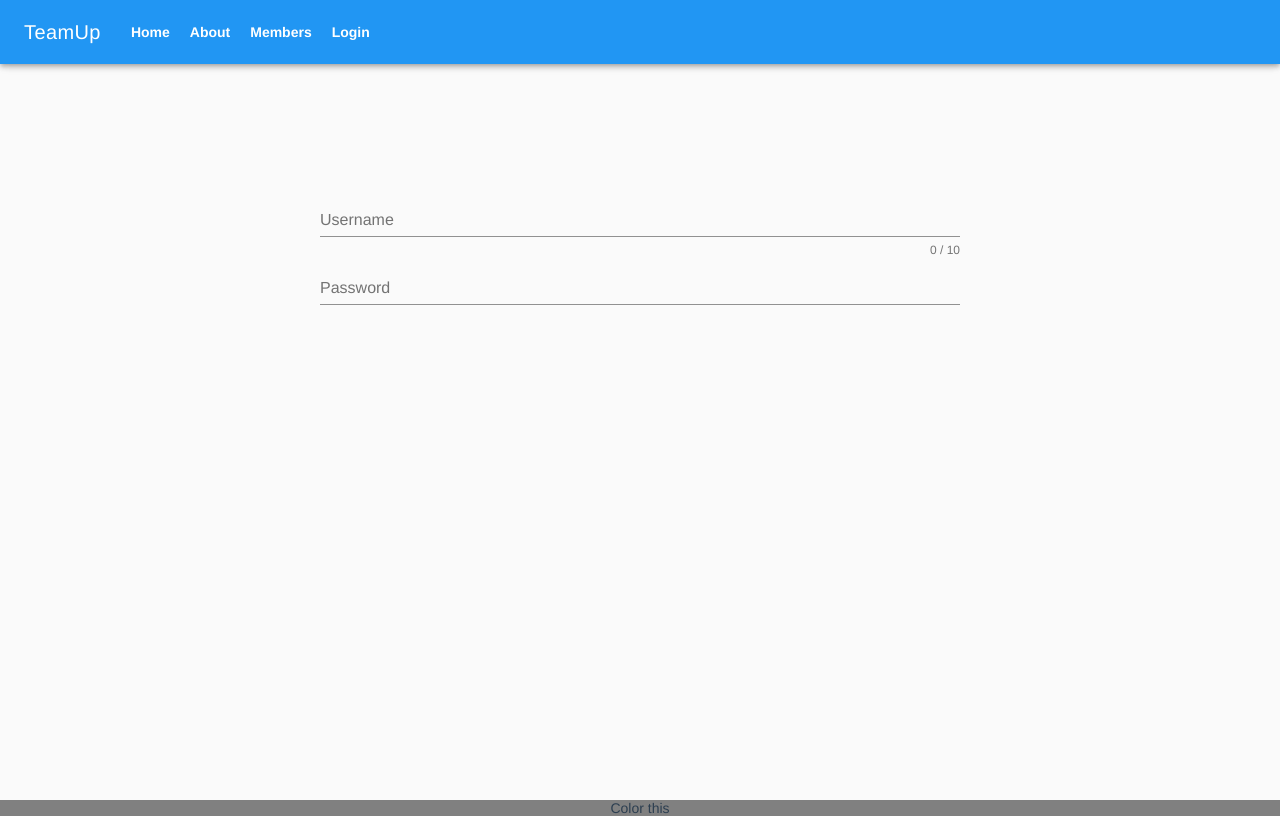
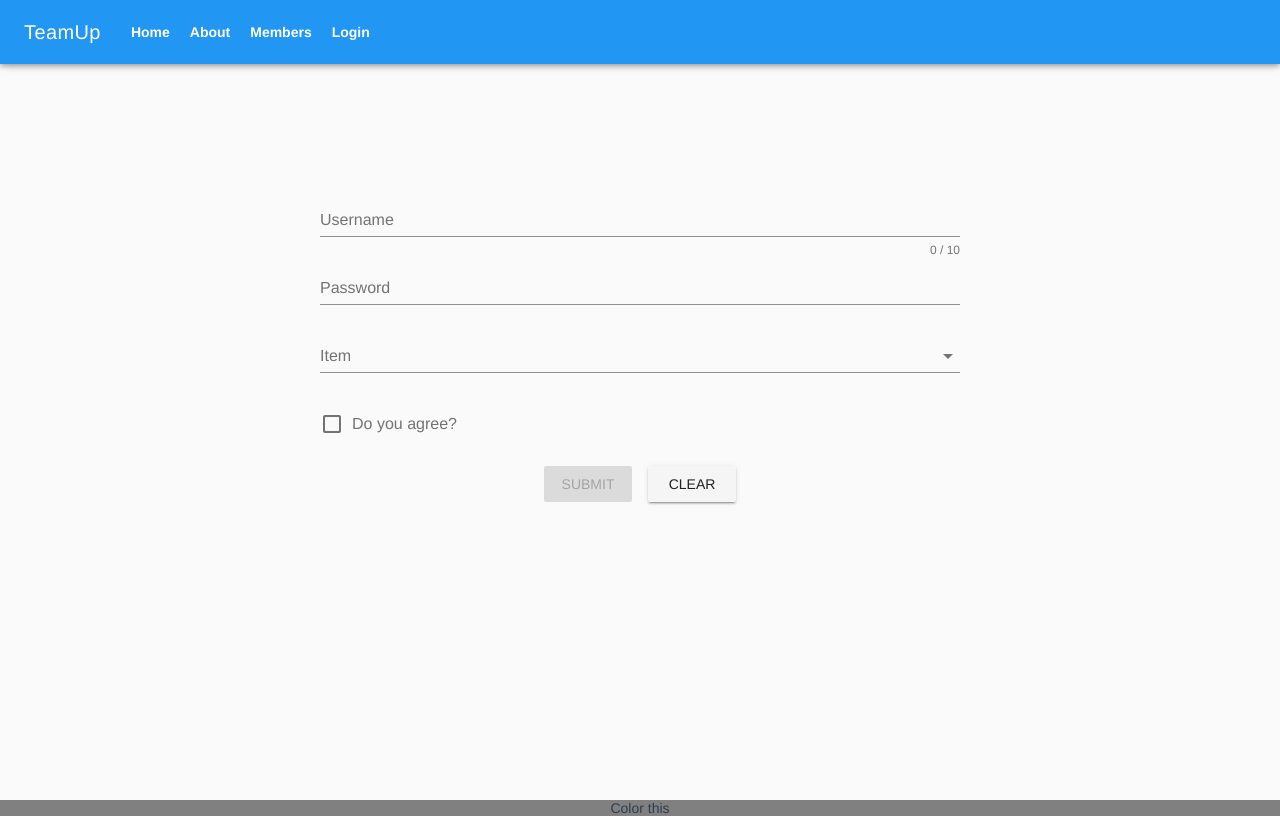
Before and after one commit to jamesdesigns/james-final-vue, a Vue app: page /#/login in a window 1280 px wide. Built offline with nearby package versions, Linux system fonts and the light colour scheme; what vue-draggable would draw is missing.

Commit message:
Changes to the members page

```diff
--- a/src/components/HelloWorld.vue
+++ b/src/components/HelloWorld.vue
@@ -2,8 +2,8 @@
   <div class="hello">
     <h1>{{ msg }}</h1>
     <p>
-      Now you have the opportunity to choose who you want to work with.<br>
-      Just select any team member that best fits your team and get it approved in minutes.
+      You now have the opportunity to choose who you want on your new team. Create two options. Your first option may or may not be rejected from the people you selected.
+      Just select any team member that best fits your ideal team and get it approved from each member in minutes.
     </p>
 
       <div v-drag-and-drop:options="options" class="drag-wrapper">
@@ -59,6 +59,7 @@ a {
 .drag-wrapper {
   display: flex;
   justify-content: center;
+  margin-top:2%;
 }
 
 ul {
@@ -72,8 +73,8 @@ ul {
   overflow-y:auto;
   border:2px solid #888;
   border-radius:0.2em;
-  background:#8adccc;
-  color:#555;
+  background:#ffad33;
+  color:#000;
   margin-right: 20px;
 }
 
@@ -131,4 +132,5 @@ li[aria-grabbed="true"]
     animation-duration: 0.5s;
     animation-name: nodeInserted;
 }
+
 </style>
--- a/src/views/About.vue
+++ b/src/views/About.vue
@@ -1,7 +1,8 @@
 <template>
   <div class="about">
     <h1>How TeamUp Works</h1>
-    <p>Select who you want to join your team. Select all the members that might benefit you and your new team.</p>
+    <p>Search for individuals who you would like to join your team. Select all the members that might benefit you and your new team. Once you have selected your ideal team, click approve and each hand picked member will either approve or disapprove your request.</p>
+
   </div>
 </template>
 <script>
@@ -13,4 +14,9 @@ h1 {
   color: #000;
   margin-top: 10%;
 }
+p {
+  width: 50%;
+  text-align: left;
+  margin:0 auto;
+}
 </style>
--- a/src/views/Login.vue
+++ b/src/views/Login.vue
@@ -1,7 +1,7 @@
 <template>
 <div>
-<v-form v-model="valid">
-    <v-flex xs12 sm6 offset-sm3>
+ <v-form ref="form" v-model="valid" lazy-validation>
+       <v-flex xs12 sm6 offset-sm3>
     <v-text-field
       v-model="username"
       :rules="nameRules"
@@ -15,9 +15,32 @@
       label="Password"
       required
     ></v-text-field>
-    </v-flex>
+    <v-select
+      v-model="select"
+      :items="items"
+      :rules="[v => !!v || 'Item is required']"
+      label="Item"
+      required
+    ></v-select>
+    <v-checkbox
+      v-model="checkbox"
+      :rules="[v => !!v || 'You must agree to continue!']"
+      label="Do you agree?"
+      required
+    ></v-checkbox>
+
+    <v-btn
+      :disabled="!valid"
+      @click="submit"
+    >
+      submit
+    </v-btn>
+    <v-btn @click="clear">clear</v-btn>
+       </v-flex>
   </v-form>
-  </div>
+</div>
+
+
 </template>
 <script>
 </script>
--- a/src/views/Members.vue
+++ b/src/views/Members.vue
@@ -1,7 +1,7 @@
 <template>
 <div>
 <v-container>
-<h1>Member Names</h1>
+<h1>Member Profiles</h1>
 
 <!-- Original example -->
 <!-- <div>{{ courses.foo }}</div> -->
@@ -14,12 +14,14 @@
 
 <v-card-title primary-title>
           <div>
-            <h3 class="headline mb-0">{{ info.data.name }}</h3>
+
             <ul>
+                <li><img :src="info.data.photo" alt="image" /></li>
+                <li class="headline mb-0">{{ info.data.name }}</li>
                 <li>Age: {{ info.data.age }}</li>
                 <li>Gender: {{ info.data.gender }}</li>
                 <li>Email: {{ info.data.email }}</li>
-                <li>Photo: <img :src="info.data.photo" alt="image" /></li>
+
             </ul>
 
           </div>
@@ -29,7 +31,7 @@
 </v-card>
     </v-flex>
     </v-layout>
-    <v-btn @click="getCourses">Click to Accept</v-btn>
+    <v-btn @click="getCourses">Add Member</v-btn>
  </v-container>
 </div>
 
@@ -75,8 +77,21 @@ ul li {
     list-style-type: none;
     text-align:left;
 }
+
+li {
+    margin-left:50%;
+}
+
+h1 {
+    margin-bottom: 30px;
+}
 h3 {
     text-align: left;
     margin-left:10%;
 }
+
+img {
+    border-radius: 50%;
+    margin-left: 50%;
+}
 </style>
```
